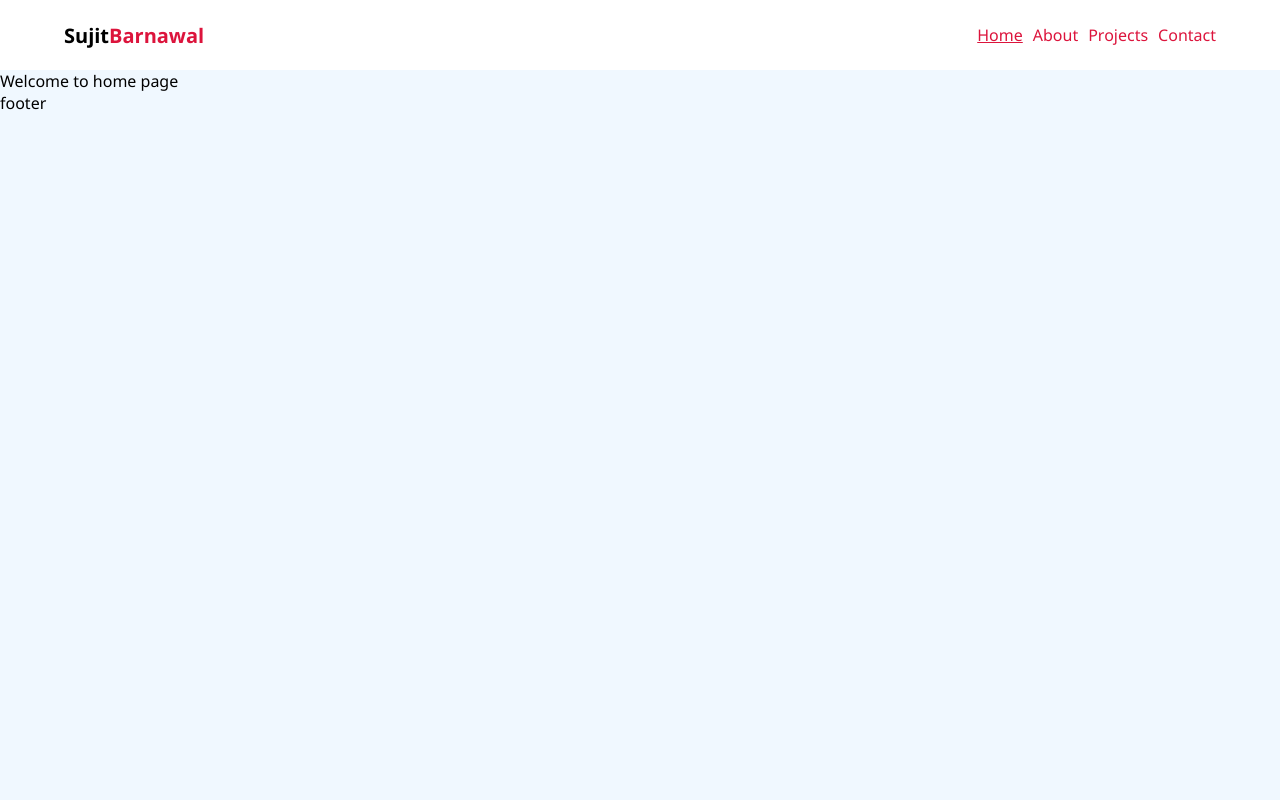
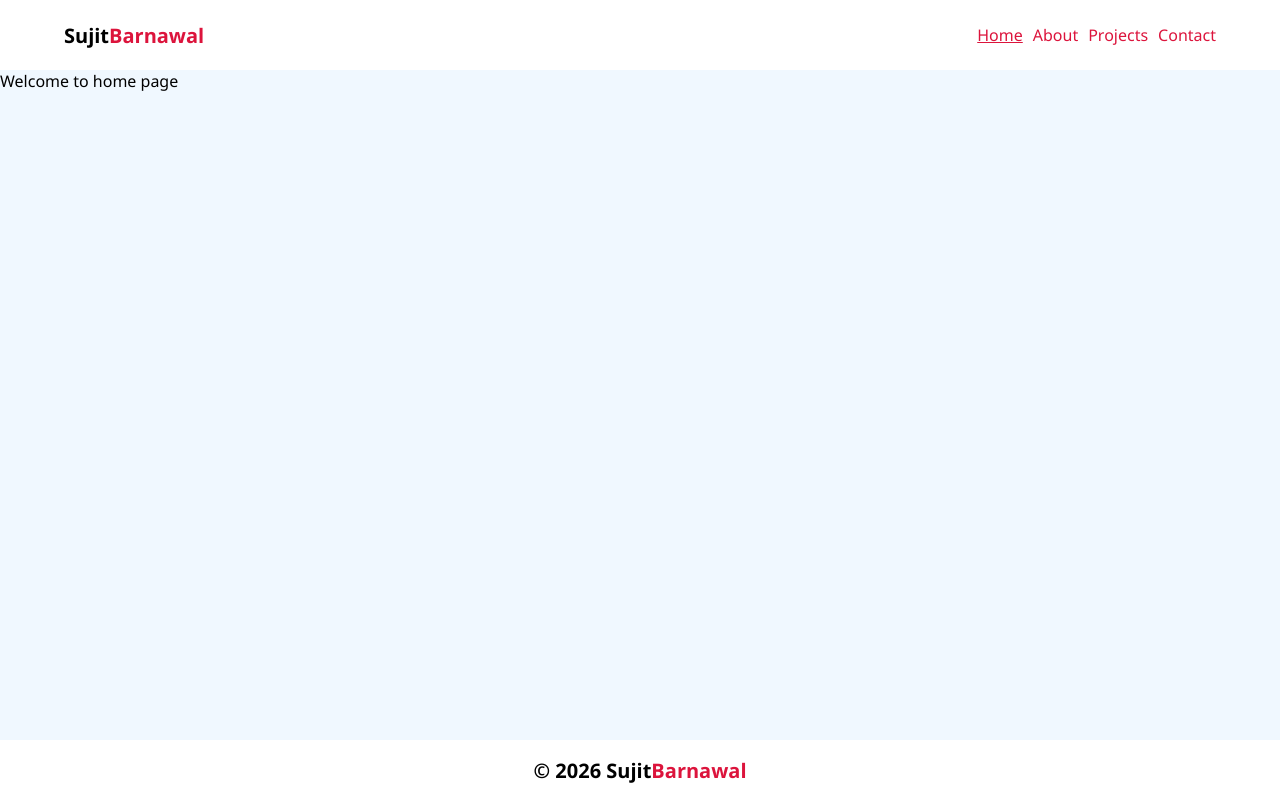
Before and after one commit to sujitbarnawal/week4-nuxt, a Nuxt app in the folder day1-application/: page / in a window 1280 px wide. Built offline with nearby package versions, Linux system fonts and the light colour scheme.

Commit message:
feat: Added Footer Section

```diff
--- a/day1-application/app/components/Footer.vue
+++ b/day1-application/app/components/Footer.vue
@@ -1,3 +1,30 @@
 <template>
-    footer
+    <footer class="footer">
+        <p>
+            © {{new Date().getFullYear()}} Sujit<span>Barnawal</span>
+        </p>
+
+    </footer>
 </template>
+
+<style scoped>
+    .footer{
+        position: fixed;
+        bottom: 0;
+        height: 60px;
+        background-color: white;
+        display: flex;
+        align-items: center;
+        width: 100%;
+        justify-content: center;
+    }
+    p{
+        font-size: 20px;
+        font-weight: bolder;
+    }
+
+    span{
+        color: crimson;
+    }
+
+</style>
```
